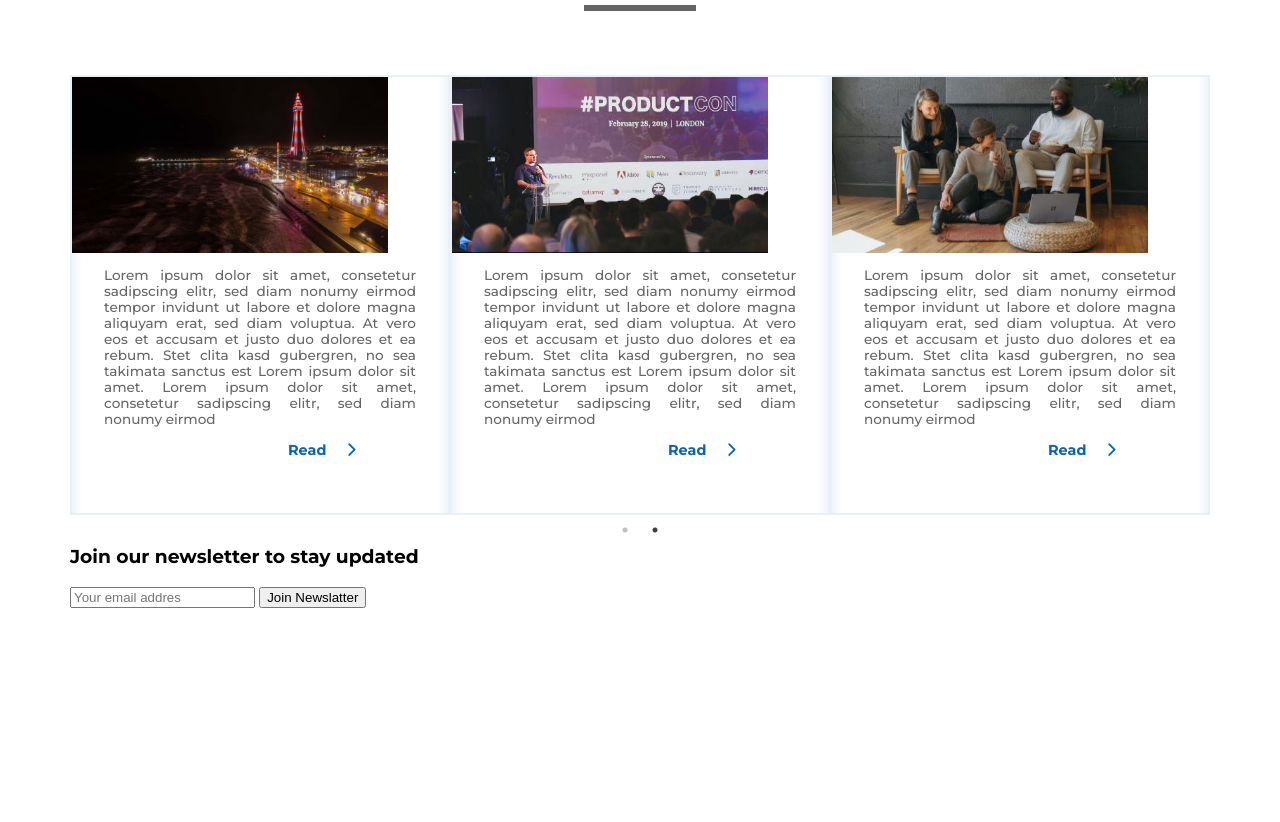
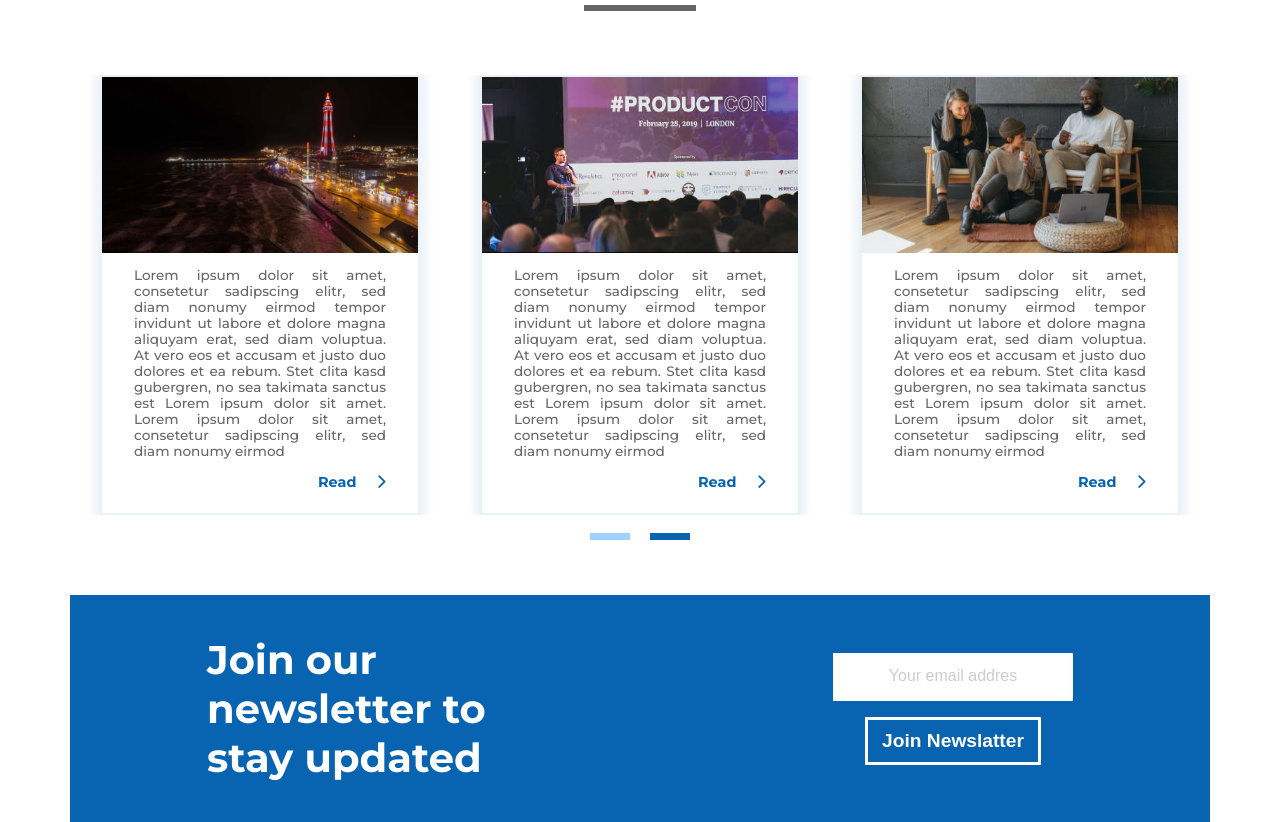
Before and after one commit to Mateushrb/trabalho_final_dev1_ufsc, a website: page src/index.html in a window 1280 px wide. Shown: the part 734-1556 px from the top of the page. Before the commit the page ends 1342 px from the top, so only its background shows below. Drawn offline with nearby package versions, Linux system fonts and the light colour scheme.

Commit message:
stylization of slick-carousel of latest news cards and newsletter section

```diff
--- a/src/css/_main.css
+++ b/src/css/_main.css
@@ -1,3 +1,4 @@
+/* Latest News */
 .news h3 {
     text-align: center;
     color: var(--color-copy);
@@ -22,6 +23,7 @@
     height: 27.5rem;
     border: solid 2px #e8f0f8;
     box-shadow: 0px 0px 10px 5px #e8f0f8;
+    margin: 0 30px;
 }
 
 .news__card img {
@@ -47,3 +49,89 @@
 .fa-chevron-right {
     padding-left: 1rem;
 }
+
+/* Slick Latest News Cards */
+.slick-dots li {
+    background: #9fd2ff;
+    width: 40px;
+    height: 7px;
+    margin: 0 10px;
+}
+
+.slick-dots li button {
+    height: 7px;
+    padding: 0;
+}
+
+.slick-dots li.slick-active button {
+    background-color: #0864b1;
+    width: 40px;
+}
+
+.slick-dots li button:before {
+    font-size: 0;
+}
+
+/* Newslatter */
+.newsletter__card {
+    background-color: var(--color-copy);
+    margin-top: 5rem;
+}
+
+.newsletter {
+    display: flex;
+    justify-content: space-around;
+}
+
+.newsletter h3 {
+    font-size: 2.5rem;
+    width: 22rem;
+    color: #fff;
+}
+
+.email__form {
+    display: flex;
+    flex-direction: column;
+    justify-content: center;
+    align-items: center;
+}
+
+#input-newsletter {
+    padding: .5rem;
+    height: 3rem;
+    width: 15rem;
+    outline-color: var(--color-copy);
+    border: unset;
+}
+
+#input-newsletter::placeholder {
+    color: rgba(0, 0, 0, 0.2);
+    font-size: 1rem;
+    text-align: center;
+}
+
+#btn-newsletter {
+    width: 11rem;
+    height: 3rem;
+    font-size: 1.2rem;
+    font-weight: 700;
+    margin-top: 1rem;
+    border: unset;
+    cursor: pointer;
+    color: #fff;
+    background-color: var(--color-copy);
+    border: solid 3px #fff;
+    transition: .3s;
+}
+
+#btn-newsletter:hover {
+    color: var(--color-copy);
+    border-color: rgb(200, 200, 300);
+    background-color: #9fd2ff;
+
+}
+
+#btn-newsletter:active {
+    background-color: rgb(200, 200, 300);
+    transition: 0s;
+}
```
